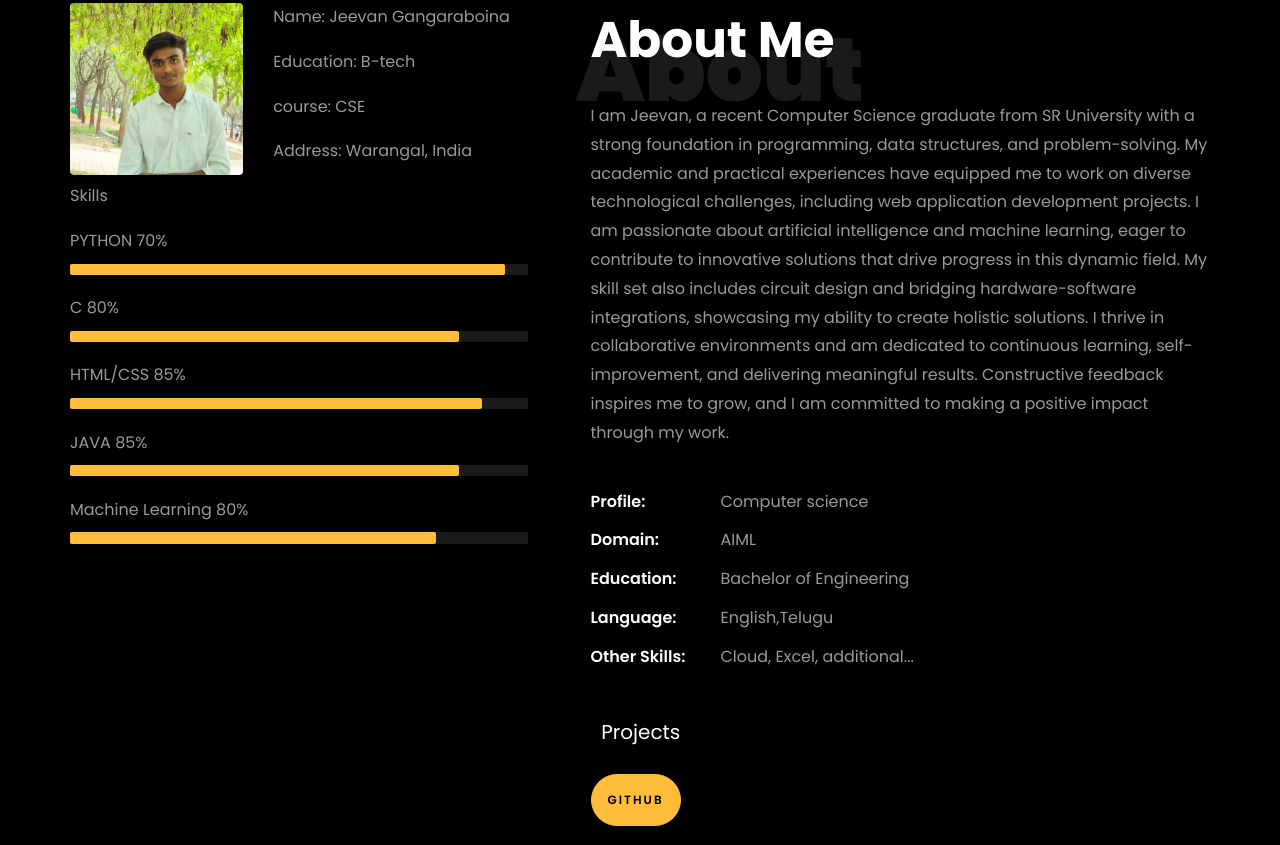
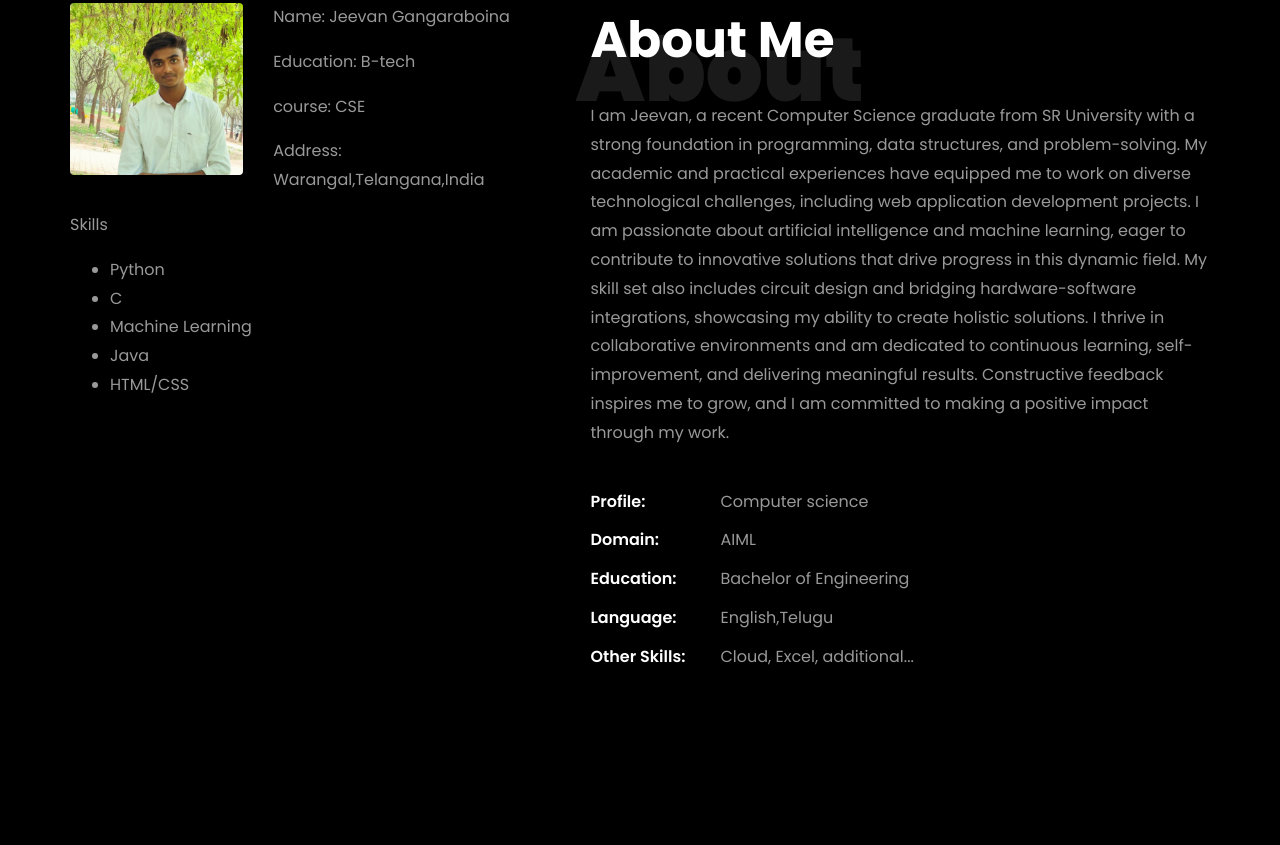
Before and after one commit to jeevan-7989/jeevanportfolio, a plain HTML site: page index.html in a window 1280 px wide. Shown: the part 859-1704 px from the top of the page. Drawn offline with Linux system fonts and the light colour scheme; files whose address does not match are found by name.

Commit message:
Update index.html

```diff
--- a/index.html
+++ b/index.html
@@ -111,12 +111,8 @@
 
 
 </style>
-
-
   </head>
   <body data-spy="scroll" data-target=".site-navbar-target" data-offset="300">
-
-
     <nav class="navbar navbar-expand-lg navbar-dark ftco_navbar ftco-navbar-light site-navbar-target" id="ftco-navbar">
 	    <div class="container">
 	      <a class="navbar-brand" href="index.html">JEEVAN GANGARABOINA</a>
@@ -211,42 +207,21 @@
 										<p><span class="title-s">Name: </span> <span>Jeevan Gangaraboina</span></p>
 										<p><span class="title-s">Education: </span> <span>B-tech</span></p>
 										<p><span class="title-s">course: </span> <span>CSE</span></p>
-										<p><span class="title-s">Address: </span> <span>Warangal, India</span></p>
+										<p><span class="title-s">Address: </span> <span>Warangal,Telangana,India</span></p>
 									  </div>
 									</div>
 								  </div>
 
-								<div class="skill-mf">
+								  <div class="skill-mf">
 									<p class="title-s">Skills</p>
-									<span>PYTHON</span> <span class="pull-right">70%</span>
-									<div class="progress">
-										<div class="progress-bar" role="progressbar" style="width: 95%;" aria-valuenow="95" aria-valuemin="0"
-											aria-valuemax="100"></div>
-									</div>
+									<ul>
+										<li>Python</li>
+										<li>C</li>
+										<li>Machine Learning</li>
+										<li>Java</li>
+										<li>HTML/CSS</li>
 
-									<span> C </span> <span class="pull-right">80%</span>
-									<div class="progress">
-										<div class="progress-bar" role="progressbar" style="width: 85%" aria-valuenow="85" aria-valuemin="0"
-											aria-valuemax="100"></div>
-									</div>
-
-									<span>HTML/CSS</span> <span class="pull-right">85%</span>
-									<div class="progress">
-										<div class="progress-bar" role="progressbar" style="width: 90%" aria-valuenow="90" aria-valuemin="0"
-											aria-valuemax="100"></div>
-									</div>
-
-									<span>JAVA</span> <span class="pull-right">85%</span>
-									<div class="progress">
-										<div class="progress-bar" role="progressbar" style="width: 85%" aria-valuenow="85" aria-valuemin="0"
-											aria-valuemax="100"></div>
-									</div>
-
-									<span>Machine Learning</span> <span class="pull-right">80%</span>
-									<div class="progress">
-										<div class="progress-bar" role="progressbar" style="width: 80%" aria-valuenow="80" aria-valuemin="0"
-											aria-valuemax="100"></div>
-									</div>
+									</ul>
 								</div>
 							</div>
 						</div>
@@ -277,26 +252,8 @@
 								</ul>
 							</div>
 						</div>
-
-
-						<div class="counter-wrap ftco-animate d-flex mt-md-3">
-							<div class="text">
-								<p class="mb-4">
-
-									<span>&nbsp; Projects</span>
-								</p>
-								<p><a href="https://github.com/jeevan-7989" class="btn btn-primary py-3 px-3">GitHub</a></p>
-							</div>
-						</div>
 					</div>
-				</div>
-			</div>
-		</div>
     </section>
-
-
-
-
     <section class="ftco-section ftco-no-pb" id="resume-section">
     	<div class="container">
     		<div class="row justify-content-center pb-5">
@@ -314,57 +271,11 @@
         </div>
 
 		<div class="row">
-			<h1 class="big big-2">Education</h1>
-            <h2 class="big big-2">Level</h2>
-		<!-- <h1 class="big-4">Education</h1> -->
+			<h1 class="big big-2">Education Level</h1>
+			<h2 class="big big-2">    </h2>
+			<!-- <h1 class="big-4">Education</h1> -->
 			<div class="underline"></div>
 		</div>
-
-		<!-- <br>
-
-		<div class="row">
-				<div class="col-md-6">
-					<div class="resume-wrap ftco-animate">
-						<span class="date">2021-Present</span>
-						<h2>Senior Data Analyst</h2>
-						<span class="position">Merkle</span>
-						<p class="mt-4">Merkle, a leading CXM and media company with over 10K+ professionals globally. It's a part of Dentsu International.
-							<ul>
-								<li>Analysed ad campaigns, clickstream, and customer surveys data, identified an increasing demand and launched a strategic product line.</li>
-								<li>Developed time series forecasting models to predict sales and optimize marketing budgets, got model performance of 92%.</li>
-								<li>Designed and executed A/B tests, performed rigorous statistical analysis. Led to 20% MoM increase in the conversion rate.</li>
-							</ul>
-						</p>
-					</div>
-
-				</div>
-
-				<div class="col-md-6">
-					<div class="resume-wrap ftco-animate">
-						<span class="date">2018-2021</span>
-						<h2>Senior Data Analyst</h2>
-						<span class="position">iQuanti</span>
-						<p class="mt-4">iQuanti is a data-driven digital marketing analytics and solutions company, helps top 100 global brands.
-							<ul>
-								<li>Performed in-depth market research and analysis to create online pages. Resulted in ~100% website growth and 30% increase in conversion rate YoY.</li>
-								<li>Delivered multiple training and mentorship sessions on analytical tools like SQL, MS Excel, Power BI, Tableau and Python.</li>
-								<li>Performed migration and enhancements for merchandising dashboard, involved data integration and its feature improvement.</li>
-							</ul>
-						</p>
-					</div>
-
-				</div>
-			</div>
-
-		<br>
-		<br>
-
-		<div class="row">
-			<h1 class="big-4">Education</h1>
-			<div class="underline"></div>
-		</div>
-		<br>
-		 -->
 			<div class="row">
     			<div class="col-md-6">
     				<div class="resume-wrap ftco-animate">
@@ -377,7 +288,7 @@
 				<div class="row">
 					<div class="col-md-6">
 						<div class="resume-wrap ftco-animate">
-							<span class="date">2022-2026</span>
+							<span class="date">2020-2022</span>
 							<h2> Intermediate Level</h2>
 							<span class="position">SR Junior College</span>
 							<p class="mt-4">Grade:8.3%.</p>
@@ -386,13 +297,11 @@
 
     			<div class="col-md-6">
     				<div class="resume-wrap ftco-animate">
-    					<span class="date">2015-20</span>
+    					<span class="date">2015-2020</span>
     					<h2>Higher Secondary School</h2>
-    					<span class="position">Sri chaitanya high School/span>
+    					<span class="position">Sri Chaitanya High School</span>
     					<p class="mt-4">Grade:9.7%</p>
-    				</div>
-				</div>
-    		</div>
+    				</div></div>
 
     		<div class="row justify-content-center mt-5">
     			<div class="col-md-6 text-center ftco-animate">
@@ -402,9 +311,6 @@
     		</div>
     	</div>
     </section>
-
-
-
     <section class="ftco-section" id="project-section">
       <div class="container">
         <div class="row justify-content-center mb-5 pb-5">
@@ -441,45 +347,6 @@
               </div>
             </div>
           </div>
-          <!-- <div class="col-md-4 d-flex ftco-animate">
-          	<div class="blog-entry">
-              <a href="https://github.com/rishabhnmishra/Madhav_Store_Analysis_PowerBI/blob/main/Madhav%20Store%20dashboard.jpg" class="block-20 zoom-effect" style="background-image: url('images/proj_3.jpg');">
-              </a>
-              <div class="text mt-3 float-right d-block">
-
-                <h3 class="heading"><a href="https://github.com/rishabhnmishra/Madhav_Store_Analysis_PowerBI/blob/main/Madhav%20Store%20dashboard.jpg">Power BI Sales dashboard Project for Beginners</a></h3>
-                <p>Designed a power bi dashboard for Madhav Store to track and analyze the online sales data acorss India.</p>
-              </div>
-            </div>
-          </div>
-        </div> -->
-	<br>
-		<!-- added justify-content-center to center align the last two projects -->
-		<!-- <div class="row d-flex justify-content-center">
-			<div class="col-md-4 d-flex ftco-animate">
-				<div class="blog-entry justify-content-end">
-				<a href="https://github.com/rishabhnmishra/sales_forecasting/tree/main" class="block-20 zoom-effect" style="background-image: url('images/proj_4.jpg');">
-				</a>
-				<div class="text mt-3 float-right d-block">
-
-				  <h3 class="heading"><a href="https://github.com/rishabhnmishra/sales_forecasting/tree/main">Sales Forecast- Time Series Forecasting</a></h3>
-				  <p>Used multiple machine learning models to forecast sales (retail store) and performed time series analysis.</p>
-				</div>
-			  </div>
-			</div> -->
-			<!-- <div class="col-md-4 d-flex ftco-animate">
-				<div class="blog-entry justify-content-end">
-				<a href="https://github.com/rishabhnmishra/customer_segmentation/blob/main/Customer_Segmentation-final.ipynb" class="block-20 zoom-effect" style="background-image: url('images/proj_5.jpg');">
-				</a>
-				<div class="text mt-3 float-right d-block">
-
-				  <h3 class="heading"><a href="https://github.com/rishabhnmishra/customer_segmentation/blob/main/Customer_Segmentation-final.ipynb">Customer Segmentation using clustering model</a></h3>
-				  <p>Developed a ML model to give various recommendations of financial products &amp; services on target customer groups.</p>
-				</div>
-			  </div>
-			</div>
-		 </div>
-	  </div> -->
     </section>
 
 	<section class="ftco-section ftco-no-pt ftco-no-pb ftco-counter img" id="section-counter">
@@ -517,10 +384,7 @@
 			<!-- </div> -->
 		</div>
 	</section>
-
-
-
-    <section class="ftco-section contact-section ftco-no-pb" id="contact-section">
+	<section class="ftco-section contact-section ftco-no-pb" id="contact-section">
       <div class="container">
       	<div class="row justify-content-center mb-5 pb-3">
           <div class="col-md-7 heading-section text-center ftco-animate">
@@ -564,25 +428,18 @@
           			<span class="icon-globe"></span>
           		</div>
           		<h3 class="mb-4">Download Resume</h3>
-	            <p><a href="https://drive.google.com/file/d/16NNjHWaB7mGnDuxwlW3hiUO9U07Cbt0U/view?usp=sharing">resumelink</a></p>
+	            <p><a href="https://drive.google.com/file/d/16NNjHWaB7mGnDuxwlW3hiUO9U07Cbt0U/view?usp=sharing">resume</a></p>
 	          </div>
           </div>
 
 		  <div class="container">
-			<br>
-			<br>
-			<!-- <div class="row justify-content-center">
-				<div class="col-md-7 ftco-animate text-center">
-					<h2>Have a<span> Question?  </span> <a href="" class="btn btn-primary py-3 px-5">Click Here</a> </h2>
-				</div>
-			</div> -->
 				<br>
 					<ul class="ftco-footer-social list-unstyled d-flex justify-content-center align-items-center mb-0">
 					  <li class="ftco-animate normal-txt">Find me on  </li>
 					  <li class="ftco-animate"><a href="https://www.linkedin.com/in/jeevan-gangaraboina-45b05727b/"><span class="icon-linkedin"></span></a></li>
-					  <li class="ftco-animate"><a href="https://twitter.com"><span class="icon-twitter"></span></a></li>
-					  <li class="ftco-animate"><a href="https://twitter.com"><span class="icon-facebook"></span></a></li>
-				      <li class="ftco-animate"><a href="https://www.instagram.com"><span class="icon-instagram"></span></a></li>
+					  <li class="ftco-animate"><a href="https://x.com/GJEEVAN7989"><span class="icon-twitter"></span></a></li>
+					  <li class="ftco-animate"><a href="https://www.facebook.com/p/Jeevan-Jeevan-100015777392556/"><span class="icon-facebook"></span></a></li>
+				      <li class="ftco-animate"><a href="https://www.instagram.com/jeevan.0_9/"><span class="icon-instagram"></span></a></li>
 					</ul>
 				<br>
 		   </div>
```
